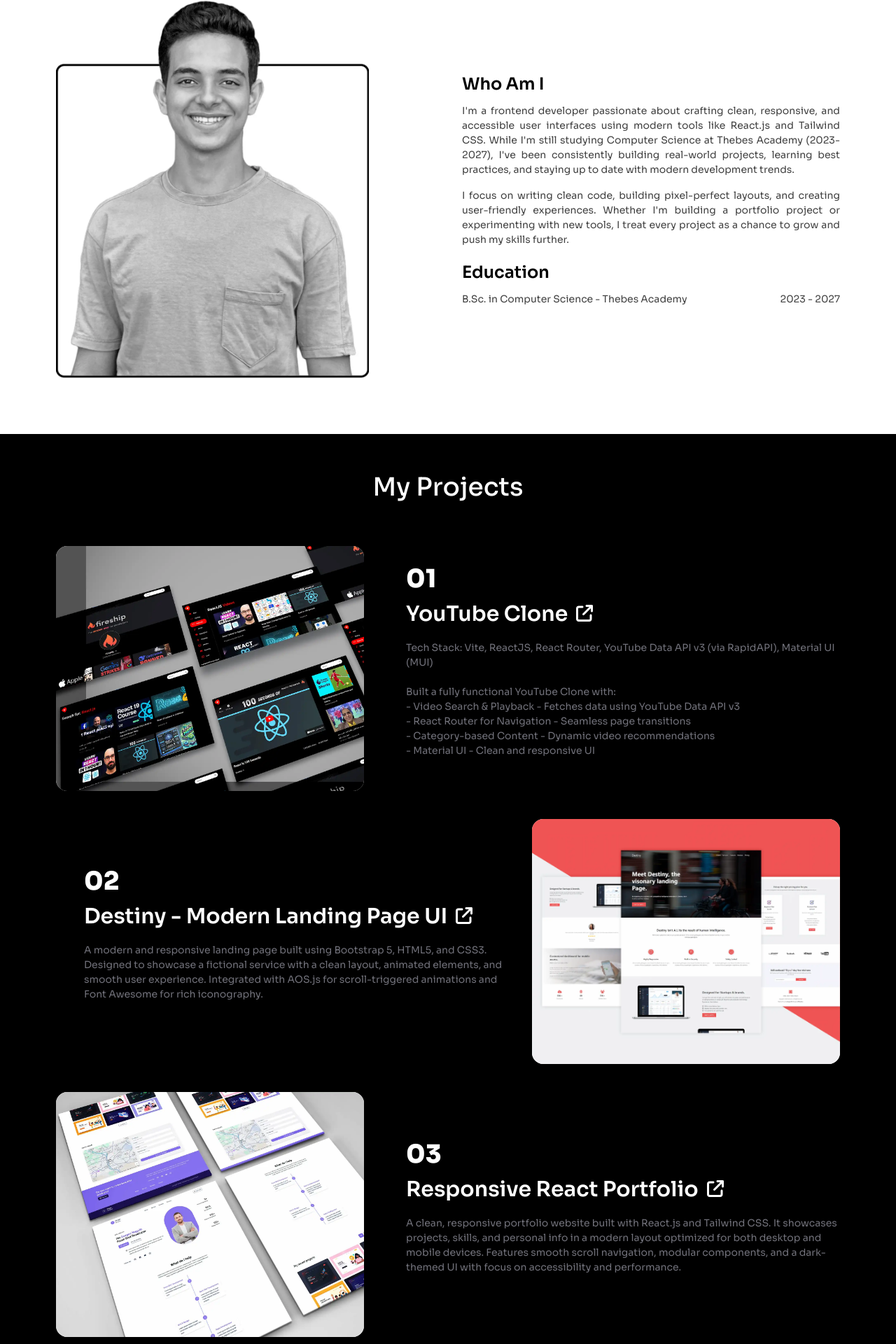
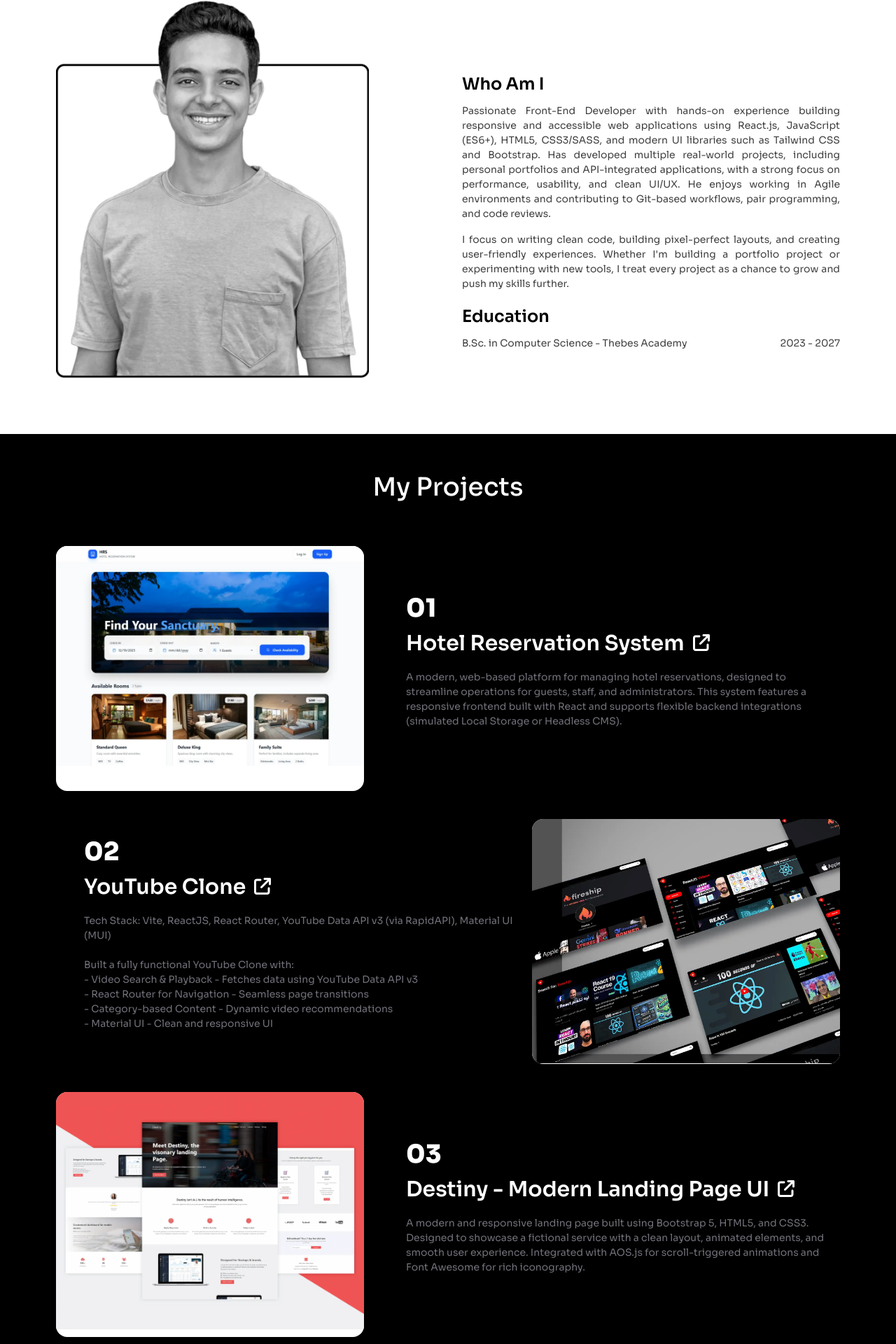
Before and after one commit to Gerges-GN/My-Personal-Portfolio, a React (Vite) app: page / in a window 1280 px wide. Shown: the part 1770-3690 px from the top of the page at 70% size. Built offline with nearby package versions, Linux system fonts and the light colour scheme.

Commit message:
Updated projects and resume, some fixs

```diff
--- a/src/components/layout/Navbar.jsx
+++ b/src/components/layout/Navbar.jsx
@@ -77,7 +77,7 @@ function Navbar() {
             </a>
           </li>
           <li>
-            <Button url="https://drive.google.com/file/d/1GGkZlqzCkszTx2uTAsOIkE-CntyT2ZR-/view?usp=drive_link">
+            <Button url="https://drive.google.com/file/d/1glZfQqa_sGSj3QoCI_yLd1GNhJlbgz3g/view?usp=drive_link">
               <p>Resume</p>
               <FontAwesomeIcon
                 icon={faArrowUpRightFromSquare}
--- a/src/components/ui/ProjectCard.jsx
+++ b/src/components/ui/ProjectCard.jsx
@@ -3,27 +3,41 @@ import { FontAwesomeIcon } from "@fortawesome/react-fontawesome";
 import { useCardTilt } from "../../hooks/CardTilt";
 
 export const ProjectCard = ({ num, title, description, src, liveURL }) => {
-  const { rotate, onMouseMove, onMouseLeave } = useCardTilt(10,15);
+  const { rotate, onMouseMove, onMouseLeave } = useCardTilt(10, 15);
 
   return (
     <div className="flex flex-col lg:flex-row md:items-center gap-5 mb-10">
       <div
         className={`${
-          num % 2 == 0 && "md:order-1 "
+          num % 2 == 0 && "lg:order-1 "
         } flex-1/2 max-w-[440px] sm:min-w-[350px] sm:max-h-[300px] lg:min-h-[350px] mx-auto overflow-hidden flex justify-center items-center rounded-2xl bg-white`}
         onMouseMove={onMouseMove}
         onMouseLeave={onMouseLeave}
         style={{
           transform: `perspective(1000px) rotateX(${rotate.x}deg) rotateY(${rotate.y}deg) scale3d(1, 1, 1)`,
-          transition: "all 200ms cubic-bezier(0.03, 0.98, 0.52, 0.99) 0s",
+          WebkitTransform: `perspective(1000px) rotateX(${rotate.x}deg) rotateY(${rotate.y}deg) scale3d(1, 1, 1)`,
+          MozTransform: `perspective(1000px) rotateX(${rotate.x}deg) rotateY(${rotate.y}deg) scale3d(1, 1, 1)`,
+          msTransform: `perspective(1000px) rotateX(${rotate.x}deg) rotateY(${rotate.y}deg) scale3d(1, 1, 1)`,
+          transition: "transform 200ms cubic-bezier(0.03, 0.98, 0.52, 0.99) 0s",
+          WebkitTransition:
+            "transform 200ms cubic-bezier(0.03, 0.98, 0.52, 0.99) 0s",
+          MozTransition:
+            "transform 200ms cubic-bezier(0.03, 0.98, 0.52, 0.99) 0s",
+          msTransition:
+            "transform 200ms cubic-bezier(0.03, 0.98, 0.52, 0.99) 0s",
         }}
       >
-        <a href={liveURL} target="_blank" rel="noopener noreferrer">
+        <a
+          href={liveURL}
+          target="_blank"
+          rel="noopener noreferrer"
+          className="max-w-[440px] sm:min-w-[350px] sm:max-h-[300px] lg:min-h-[350px]"
+        >
           <img
             src={src}
             alt={title || "Project Image"}
             loading="lazy"
-            className="max-h-[250px] sm:max-h-[350px] min-w-fit text-black"
+            className="h-full"
           />
         </a>
       </div>
--- a/src/components/ui/SkillsCard.jsx
+++ b/src/components/ui/SkillsCard.jsx
@@ -12,6 +12,9 @@ export const SkillsCard = ({ children }) => {
       onMouseLeave={onMouseLeave}
       style={{
         transform: `perspective(500px) rotateX(${rotate.x}deg) rotateY(${rotate.y}deg) scale3d(1, 1, 1)`,
+        WebkitTransform: `perspective(500px) rotateX(${rotate.x}deg) rotateY(${rotate.y}deg) scale3d(1, 1, 1)`,
+        MozTransform: `perspective(500px) rotateX(${rotate.x}deg) rotateY(${rotate.y}deg) scale3d(1, 1, 1)`,
+        msTransform: `perspective(500px) rotateX(${rotate.x}deg) rotateY(${rotate.y}deg) scale3d(1, 1, 1)`,
         transition: "all 400ms cubic-bezier(0.03, 0.98, 0.52, 0.99) 0s",
       }}
     >
--- a/src/sections/About.jsx
+++ b/src/sections/About.jsx
@@ -7,23 +7,21 @@ function About() {
         </h1>
         <div className="flex flex-col md:flex-row md:gap-10 md:max-h-[540px]">
           <div className="flex-1/2 *:max-h-full ">
-            <img
-              src="/about-me.webp"
-              loading="lazy"
-              alt="Gerges Naguib"
-            />
+            <img src="/about-me.webp" loading="lazy" alt="Gerges Naguib" />
           </div>
           <div className="md:flex-3/3 lg:flex-1/2 py-5 pt-10 xl:mt-16">
             <div className="mb-5">
               <h3 className="text-2xl font-semibold mb-3">Who Am I</h3>
               <p className="mb-4 text-justify text-(--neutral)">
-                I'm a frontend developer passionate about crafting clean,
-                responsive, and accessible user interfaces using modern tools
-                like React.js and Tailwind CSS. While I'm still studying
-                Computer Science at Thebes Academy (2023-2027), I've been
-                consistently building real-world projects, learning best
-                practices, and staying up to date with modern development
-                trends.
+                Passionate Front-End Developer with hands-on experience building
+                responsive and accessible web applications using React.js,
+                JavaScript (ES6+), HTML5, CSS3/SASS, and modern UI libraries
+                such as Tailwind CSS and Bootstrap. Has developed multiple
+                real-world projects, including personal portfolios and
+                API-integrated applications, with a strong focus on performance,
+                usability, and clean UI/UX. He enjoys working in Agile
+                environments and contributing to Git-based workflows, pair
+                programming, and code reviews.
               </p>
               <p className="text-justify text-(--neutral)">
                 I focus on writing clean code, building pixel-perfect layouts,
--- a/src/utils/data.js
+++ b/src/utils/data.js
@@ -24,6 +24,12 @@ export const skills = [
 
 export const projects = [
   {
+    title: "Hotel Reservation System",
+    description: `A modern, web-based platform for managing hotel reservations, designed to streamline operations for guests, staff, and administrators. This system features a responsive frontend built with React and supports flexible backend integrations (simulated Local Storage or Headless CMS).`,
+    src: "/hrs.webp",
+    liveURL: "https://hrs-gerges.vercel.app/",
+  },
+  {
     title: "YouTube Clone",
     description: `Tech Stack: Vite, ReactJS, React Router, YouTube Data API v3 (via RapidAPI), Material UI (MUI)
 
@@ -41,10 +47,10 @@ export const projects = [
     src: "/destiny.webp",
     liveURL: "https://gerges-gn.github.io/Destiny/",
   },
-  {
-    title: "Responsive React Portfolio",
-    description: `A clean, responsive portfolio website built with React.js and Tailwind CSS. It showcases projects, skills, and personal info in a modern layout optimized for both desktop and mobile devices. Features smooth scroll navigation, modular components, and a dark-themed UI with focus on accessibility and performance.`,
-    src: "/portfolio.webp",
-    liveURL: "https://responsive-react-portfolio.netlify.app",
-  },
+  // {
+  //   title: "Responsive React Portfolio",
+  //   description: `A clean, responsive portfolio website built with React.js and Tailwind CSS. It showcases projects, skills, and personal info in a modern layout optimized for both desktop and mobile devices. Features smooth scroll navigation, modular components, and a dark-themed UI with focus on accessibility and performance.`,
+  //   src: "/portfolio.webp",
+  //   liveURL: "https://responsive-react-portfolio.netlify.app",
+  // },
 ];
```
Also changed, not shown: public/hrs.webp (added).
